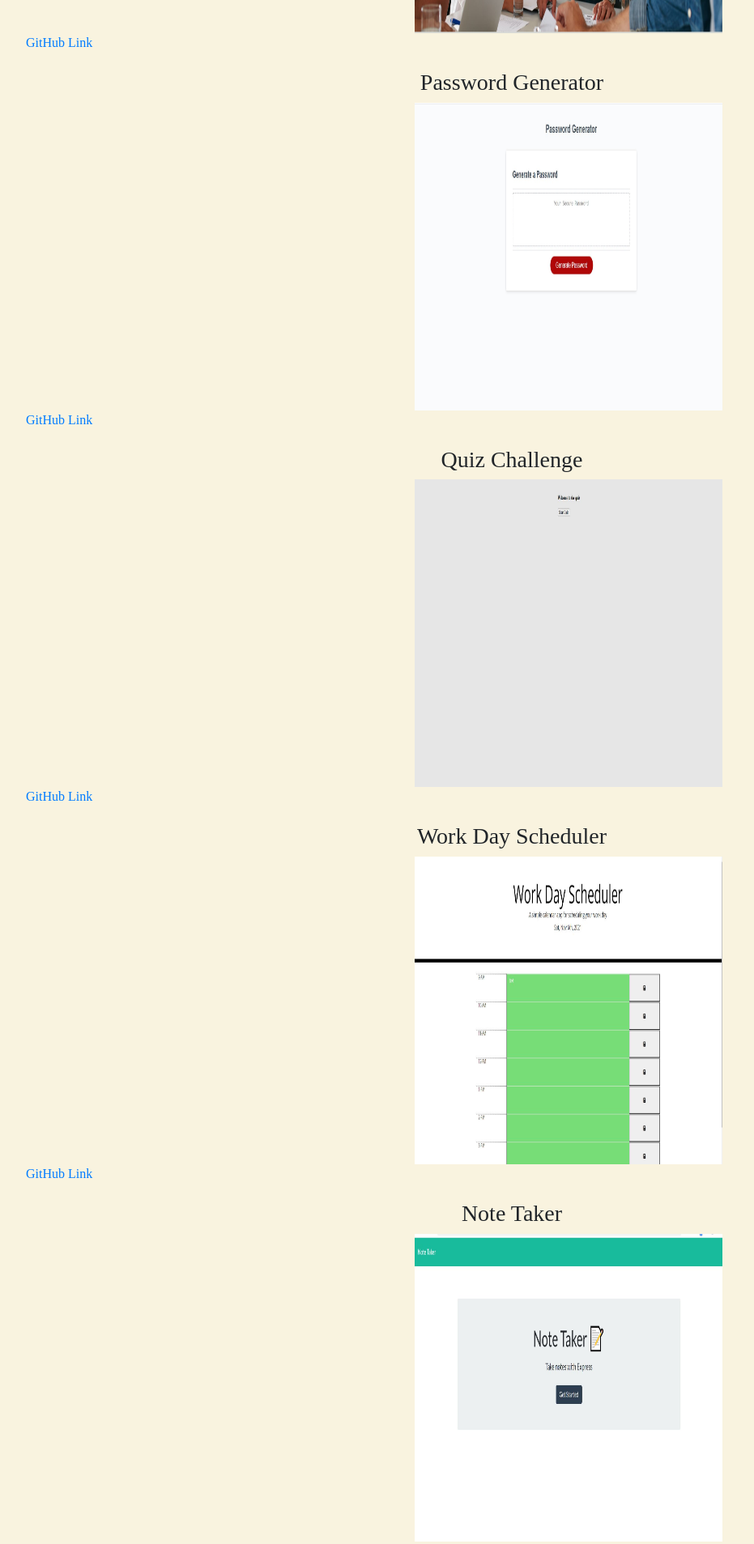
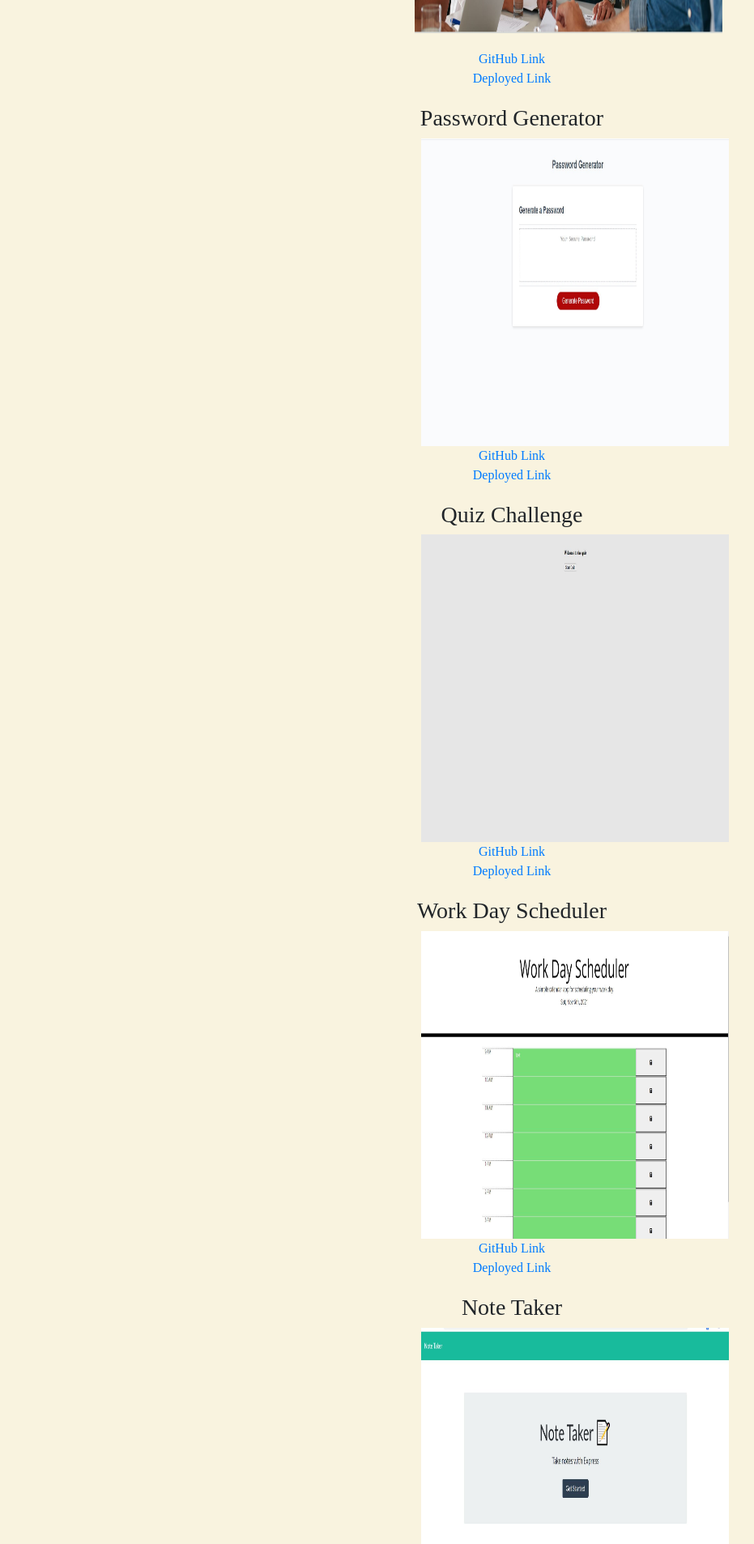
Before and after one commit to SSinghcode/portfolioReact, a React (Create React App) app in the folder client/: page / in a window 1280 px wide. Shown: the part 880-2787 px from the top of the page at 81% size, without its empty margins (8-939 px from the left). Built offline with nearby package versions, Linux system fonts and the light colour scheme; a web font is replaced by a local one.

Commit message:
minutes add

```diff
--- a/client/src/PortfolioBox/Home/Work/Work.css
+++ b/client/src/PortfolioBox/Home/Work/Work.css
@@ -30,3 +30,6 @@
   .github{
     text-align: center;
   }
+  .left{
+    text-align:center;
+  }
--- a/client/src/PortfolioBox/Home/Work/Work.js
+++ b/client/src/PortfolioBox/Home/Work/Work.js
@@ -11,50 +11,84 @@ export default function Work() {
     return (
         <div className="flex">
             <h3 id="work">Work</h3>
-            <div>
+            <div className="left">
                 <h3 className="heading">Code refactor</h3>
                 <img className="img1" src={web1} alt="web1" />
-                <a href="https://ssinghcode.github.io/code/" target="_blank">
+                <div>
+                    <a href="https://github.com/SSinghcode/code" target="_blank">
                         GitHub Link
                     </a>
-
+                    <br />
+                    <a href="https://ssinghcode.github.io/code/" target="_blank">
+                        Deployed Link
+                    </a>
+                </div>
             </div>
 
             <div>
+                <div className="left">
                     <h3 className="heading">Password Generator</h3>
                     <img className="img1" src={web2} alt="web2" />
-                <a href="https://ssinghcode.github.io/passwordgenerator/" target="_blank">
+                    <a href="https://github.com/SSinghcode/passwordgenerator" target="_blank">
                         GitHub Link
                     </a>
+                    <br />
+                    <a href="https://ssinghcode.github.io/passwordgenerator/" target="_blank">
+                        Deployed Link
+                    </a>
                 </div>
-
+            </div>
             <div>
+                <div className="left">
                     <h3 className="heading">Quiz Challenge</h3>
                     <img className="img1" src={web3} alt="web3" />
-                <a href="https://ssinghcode.github.io/codequiz/" target="_blank">
+                    <a href="https://github.com/SSinghcode/codequiz" target="_blank">
                         GitHub Link
                     </a>
+                    <br />
+                    <a href="https://ssinghcode.github.io/codequiz/" target="_blank">
+                        Deployed Link
+                    </a>
+                </div>
             </div>
             <div>
+                <div className="left">
                     <h3 className="heading">Work Day Scheduler</h3>
                     <img className="img1" src={web4} alt="web4" />
-                <a href="https://ssinghcode.github.io/codequiz/" target="_blank">
+                    <a href="https://github.com/SSinghcode/dailyPlanner" target="_blank">
                         GitHub Link
                     </a>
+                    <br />
+                    <a href="https://ssinghcode.github.io/dailyPlanner/" target="_blank">
+                        Deployed Link
+                    </a>
+                </div>
             </div>
             <div>
+                <div className="left">
                     <h3 className="heading">Note Taker</h3>
                     <img className="img1" src={web5} alt="web5" />
-                <a href="https://ssinghcode.github.io/codequiz/" target="_blank">
+                    <a href="https://github.com/SSinghcode/noteTaker" target="_blank">
                         GitHub Link
                     </a>
+                    <br />
+                    <a href="https://shamshernotetaker.herokuapp.com/" target="_blank">
+                        Deployed Link
+                    </a>
+                </div>
             </div>
             <div>
+                <div className="left">
                     <h3 className="heading">Fitness Traker</h3>
                     <img className="img1" src={web6} alt="web6" />
-                <a href="https://ssinghcode.github.io/codequiz/" target="_blank">
+                    <a href="https://github.com/SSinghcode/fitnessTracker" target="_blank">
                         GitHub Link
                     </a>
+                    <br />
+                    <a href="https://shamfitnesstarcker.herokuapp.com/" target="_blank">
+                        Deployed Link
+                    </a>
+                </div>
             </div>
 
         </div>
```
Lines whose indentation alone changed are shown as unchanged.
